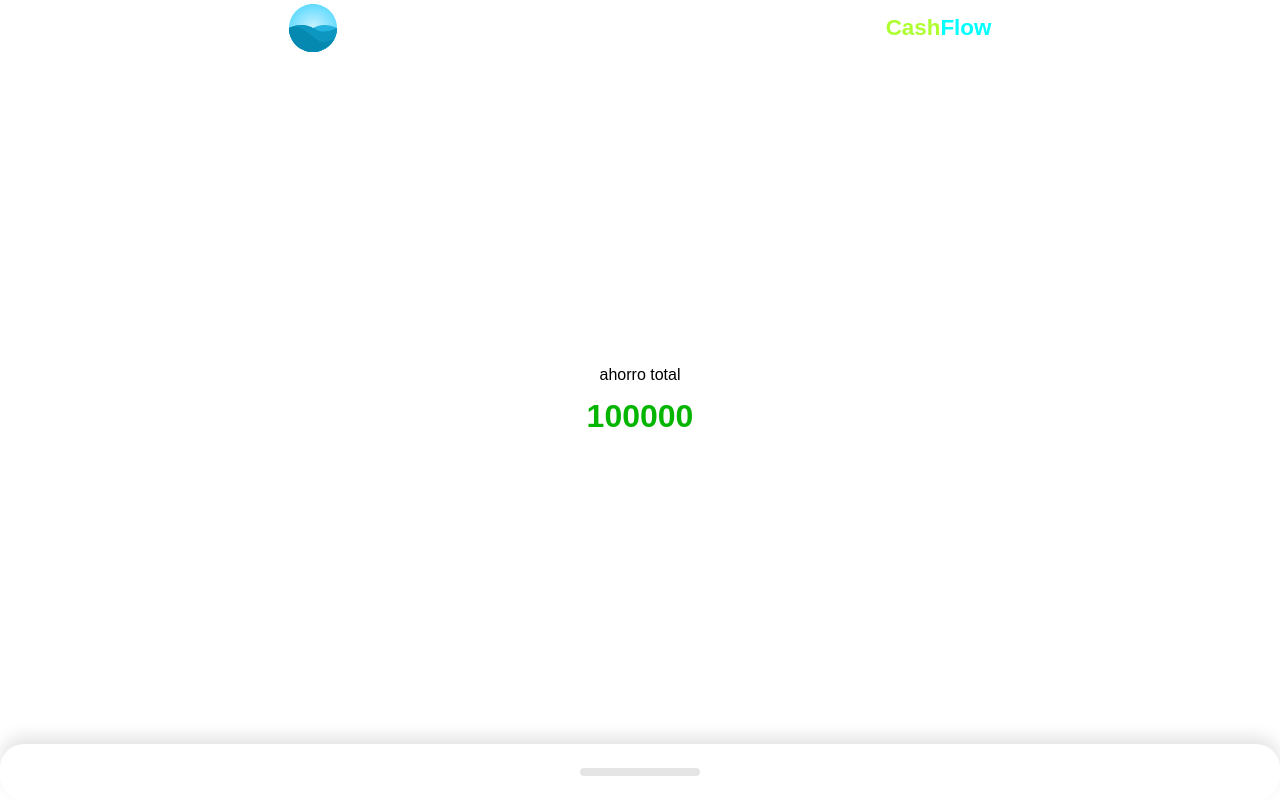
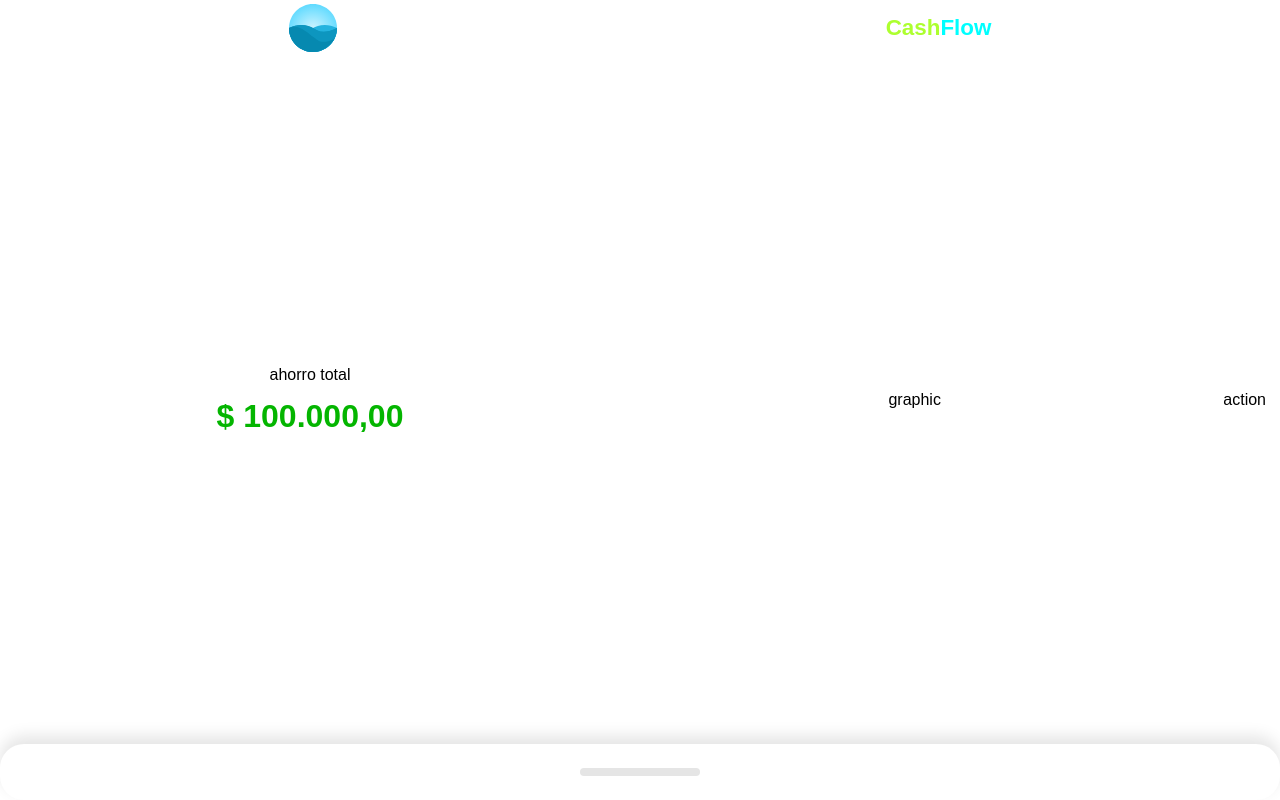
Before and after one commit to TatianaAbi/cash-flow, a Vue app: page / in a window 1280 px wide. Built offline with nearby package versions, Linux system fonts and the light colour scheme.

Commit message:
usando un tipo de moneda

```diff
--- a/src/components/Home-casa.vue
+++ b/src/components/Home-casa.vue
@@ -8,7 +8,10 @@
         :label="'ahorro total'"
         :total-amount="100000"
         :amount="amount"
-      />
+      >
+        <template #graphic> graphic </template>
+        <template #action> action </template>
+      </IndexResumeVue>
     </template>
 
     <template #movements>
--- a/src/components/ResumeWeb/IndexResume.vue
+++ b/src/components/ResumeWeb/IndexResume.vue
@@ -1,10 +1,21 @@
 <template>
   <main>
     <p>{{ label }}</p>
-    <h1>{{ amountVisual }}</h1>
+    <h1>{{ amountCurrency }}</h1>
   </main>
+  <div class="graphic">
+    <slot name="graphic"></slot>
+  </div>
+  <div class="action">
+    <slot name="action"></slot>
+  </div>
 </template>
 <script>
+//esta funcion nos permite usar tipos de monedas
+const currencyFormater = new Intl.NumberFormat("es-CO", {
+  style: "currency",
+  currency: "COP",
+});
 export default {
   props: {
     label: {
@@ -21,6 +32,9 @@
   computed: {
     amountVisual() {
       return this.amount !== null ? this.amount : this.totalAmount;
+    },
+    amountCurrency() {
+      return currencyFormater.format(this.amountVisual);
     },
   },
 };
```
